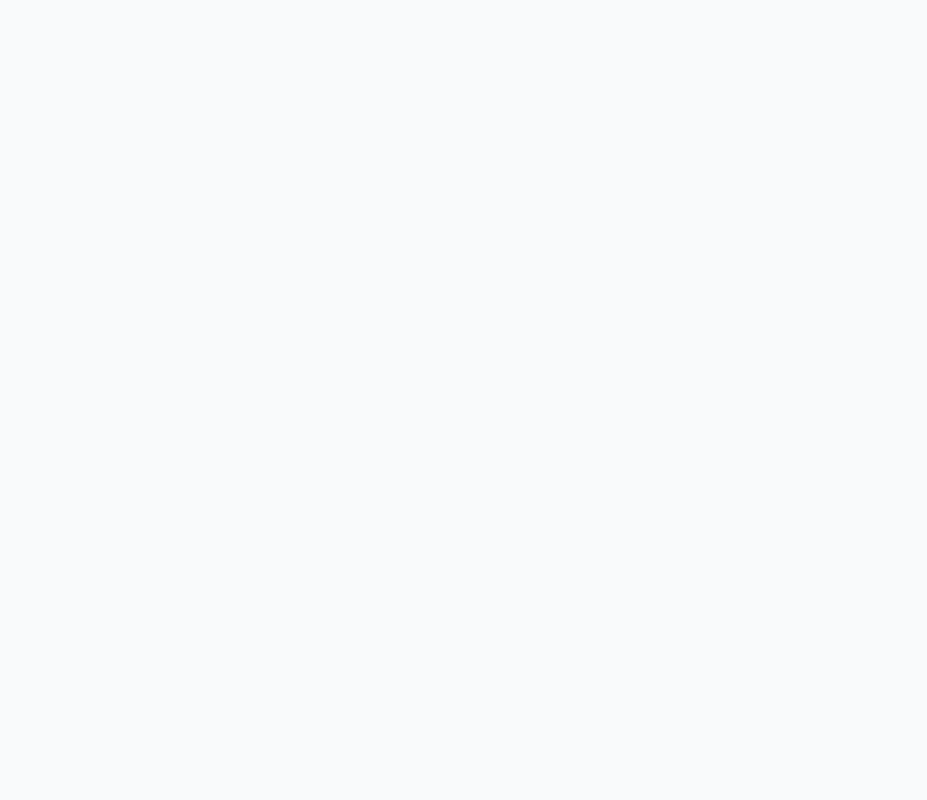
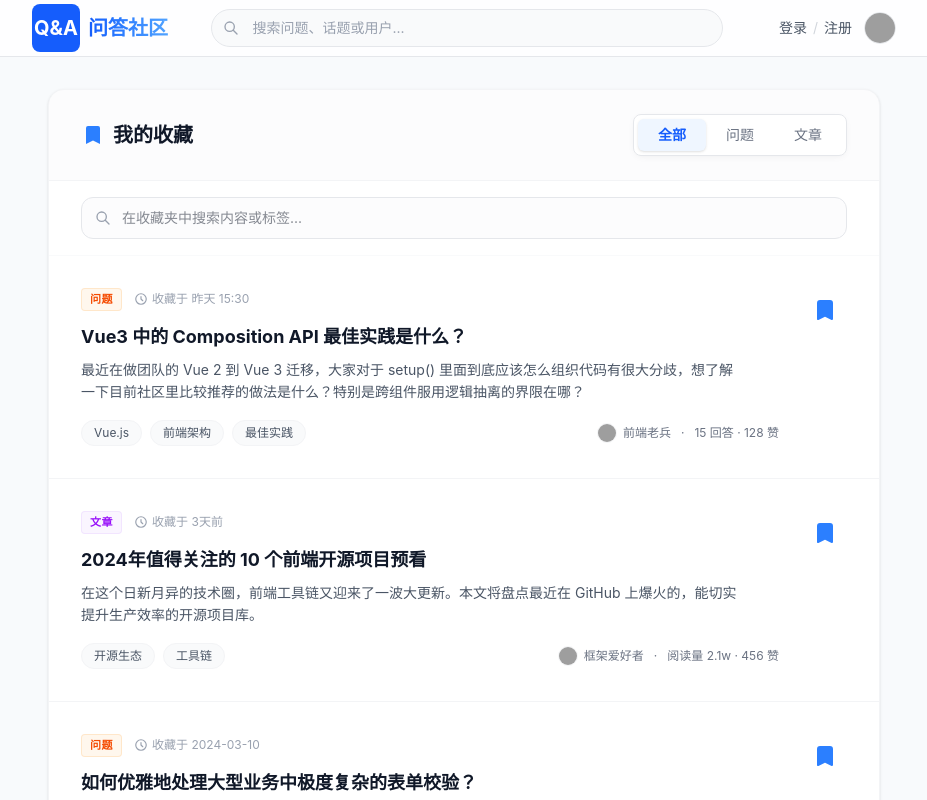
Before and after one commit to xuxingda42b-cell/DeepKnow, a Vue app: page /collections in a window 1280 px wide. Before the commit this address had no page. Shown: the top 800 px of the page, without its empty margins (176-1103 px from the left). Built offline with nearby package versions, Linux system fonts and the light colour scheme; grey boxes are pictures that could not be loaded; the HTML template or start-up script is replaced by a standard one.

Commit message:
我的收藏页面初始化

```diff
--- a/src/components/topNav.tsx
+++ b/src/components/topNav.tsx
@@ -97,7 +97,7 @@ export const TopNav = defineComponent({
                       <RouterLink to="/messages" class="block px-4 py-2 text-sm text-gray-700 hover:bg-gray-50 hover:text-blue-600 transition-colors">
                         我的消息
                       </RouterLink>
-                      <RouterLink to="#" class="block px-4 py-2 text-sm text-gray-700 hover:bg-gray-50 hover:text-blue-600 transition-colors">
+                      <RouterLink to="/collections" class="block px-4 py-2 text-sm text-gray-700 hover:bg-gray-50 hover:text-blue-600 transition-colors">
                         我的收藏
                       </RouterLink>
                       <div class="h-px bg-gray-100 my-1"></div>
--- a/src/router/index.ts
+++ b/src/router/index.ts
@@ -36,6 +36,11 @@ const router = createRouter({
           path: 'messages',
           name: 'messages',
           component: () => import('../views/MessagesView.vue'),
+        },
+        {
+          path: 'collections',
+          name: 'collections',
+          component: () => import('../views/CollectionsView.vue'),
         }
       ]
     },
--- /dev/null
+++ b/src/views/CollectionsView.vue
@@ -0,0 +1,162 @@
+<template>
+  <div class="py-8 px-4 sm:px-6 lg:px-8 max-w-4xl mx-auto w-full">
+    <div class="bg-white rounded-2xl shadow-sm border border-gray-100 overflow-hidden min-h-[600px] flex flex-col">
+      <!-- 头部 -->
+      <div class="px-8 py-6 border-b border-gray-100 flex items-center justify-between bg-gray-50/50 flex-wrap gap-4">
+        <h1 class="text-xl font-bold text-gray-900 flex items-center gap-2">
+          <svg class="w-6 h-6 text-blue-500" fill="currentColor" viewBox="0 0 24 24"><path d="M5 5a2 2 0 012-2h10a2 2 0 012 2v16l-7-3.5L5 21V5z"></path></svg>
+          我的收藏
+        </h1>
+        <div class="flex items-center bg-white rounded-lg p-1 shadow-[0_2px_10px_-4px_rgba(0,0,0,0.1)] border border-gray-200">
+          <button
+            @click="filterType = 'all'"
+            :class="filterType === 'all' ? 'bg-blue-50 text-blue-600 font-bold shadow-sm' : 'text-gray-500 hover:text-gray-700'"
+            class="px-5 py-1.5 rounded-md text-sm transition-all"
+          >
+            全部
+          </button>
+          <button
+            @click="filterType = 'questions'"
+            :class="filterType === 'questions' ? 'bg-blue-50 text-blue-600 font-bold shadow-sm' : 'text-gray-500 hover:text-gray-700'"
+            class="px-5 py-1.5 rounded-md text-sm transition-all"
+          >
+            问题
+          </button>
+          <button
+            @click="filterType = 'articles'"
+            :class="filterType === 'articles' ? 'bg-blue-50 text-blue-600 font-bold shadow-sm' : 'text-gray-500 hover:text-gray-700'"
+            class="px-5 py-1.5 rounded-md text-sm transition-all"
+          >
+            文章
+          </button>
+        </div>
+      </div>
+
+      <!-- 搜索栏 -->
+      <div class="px-8 py-4 border-b border-gray-50 bg-white">
+        <div class="relative">
+          <div class="absolute inset-y-0 left-0 pl-3.5 flex items-center pointer-events-none">
+            <svg class="w-4 h-4 text-gray-400 group-focus-within:text-blue-500 transition-colors" fill="none" stroke="currentColor" viewBox="0 0 24 24"><path stroke-linecap="round" stroke-linejoin="round" stroke-width="2" d="M21 21l-6-6m2-5a7 7 0 11-14 0 7 7 0 0114 0z"></path></svg>
+          </div>
+          <input
+            type="text"
+            placeholder="在收藏夹中搜索内容或标签..."
+            class="block w-full pl-10 pr-3 py-2.5 border border-gray-200 rounded-xl bg-gray-50/50 focus:bg-white focus:ring-2 focus:ring-blue-500/20 focus:border-blue-500 transition-all text-sm group"
+          />
+        </div>
+      </div>
+
+      <!-- 收藏列表 -->
+      <div class="flex-1 overflow-y-auto bg-gray-50/30">
+        <div v-if="filteredCollections.length === 0" class="h-full flex flex-col items-center justify-center text-gray-400 py-24">
+          <svg class="w-16 h-16 text-gray-200 mb-4" fill="none" stroke="currentColor" viewBox="0 0 24 24"><path stroke-linecap="round" stroke-linejoin="round" stroke-width="1.5" d="M5 5a2 2 0 012-2h10a2 2 0 012 2v16l-7-3.5L5 21V5z"></path></svg>
+          <p class="text-sm">尚未收藏任何内容</p>
+        </div>
+
+        <ul v-else class="divide-y divide-gray-100 bg-white">
+          <li v-for="item in filteredCollections" :key="item.id" class="p-8 hover:bg-blue-50/20 transition-colors group cursor-pointer relative">
+            <div class="flex justify-between items-start gap-6">
+              <div class="flex-1 min-w-0">
+                <!-- 徽章和时间 -->
+                <div class="flex items-center gap-3 mb-3">
+                  <span
+                    class="px-2 py-0.5 text-[11px] font-bold tracking-wider rounded border"
+                    :class="item.type === 'question' ? 'bg-orange-50 text-orange-600 border-orange-200/50' : 'bg-purple-50 text-purple-600 border-purple-200/50'"
+                  >
+                    {{ item.type === 'question' ? '问题' : '文章' }}
+                  </span>
+                  <span class="text-xs text-gray-400 flex items-center gap-1">
+                    <svg class="w-3.5 h-3.5" fill="none" stroke="currentColor" viewBox="0 0 24 24"><path stroke-linecap="round" stroke-linejoin="round" stroke-width="2" d="M12 8v4l3 3m6-3a9 9 0 11-18 0 9 9 0 0118 0z"></path></svg>
+                    收藏于 {{ item.savedAt }}
+                  </span>
+                </div>
+
+                <!-- 标题 -->
+                <router-link :to="`/question/${item.id}`" class="text-lg font-bold text-gray-900 hover:text-blue-600 transition-colors line-clamp-1 mb-2 before:absolute before:inset-0">
+                  {{ item.title }}
+                </router-link>
+
+                <!-- 摘要内容 -->
+                <p class="text-sm text-gray-600 line-clamp-2 mb-4 leading-relaxed pr-8">
+                  {{ item.summary }}
+                </p>
+
+                <!-- 元数据：标签和作者 -->
+                <div class="flex items-center justify-between flex-wrap gap-4 relative z-10">
+                  <div class="flex items-center gap-2">
+                    <span v-for="tag in item.tags" :key="tag" class="px-3 py-1 bg-gray-50 border border-gray-100 text-gray-600 text-xs rounded-full hover:bg-gray-100 transition-colors cursor-pointer">
+                      {{ tag }}
+                    </span>
+                  </div>
+                  <div class="flex items-center gap-2.5 text-xs text-gray-500">
+                    <div class="flex items-center gap-1.5 hover:text-gray-800 transition-colors cursor-pointer">
+                      <img :src="item.authorAvatar" alt="Author" class="w-5 h-5 rounded-full object-cover border border-gray-100">
+                      <span class="font-medium">{{ item.author }}</span>
+                    </div>
+                    <span>·</span>
+                    <span>{{ item.stats }}</span>
+                  </div>
+                </div>
+              </div>
+
+              <!-- 右侧操作区：取消收藏按钮 -->
+              <button class="relative z-10 text-gray-300 hover:text-red-500 p-2.5 rounded-full hover:bg-red-50 transition-all group/btn shrink-0 focus:outline-none" title="取消收藏">
+                <svg class="w-6 h-6 fill-blue-500 text-blue-500 group-hover/btn:fill-red-50 group-hover/btn:stroke-red-500 group-hover/btn:text-red-500 transition-colors" viewBox="0 0 24 24" stroke="currentColor">
+                  <path stroke-linecap="round" stroke-linejoin="round" stroke-width="2" d="M5 5a2 2 0 012-2h10a2 2 0 012 2v16l-7-3.5L5 21V5z"></path>
+                </svg>
+              </button>
+            </div>
+          </li>
+        </ul>
+      </div>
+    </div>
+  </div>
+</template>
+
+<script setup lang="ts">
+import { ref, computed } from 'vue'
+
+const filterType = ref('all')
+
+const collections = [
+  {
+    id: 1,
+    type: 'question',
+    title: 'Vue3 中的 Composition API 最佳实践是什么？',
+    summary: '最近在做团队的 Vue 2 到 Vue 3 迁移，大家对于 setup() 里面到底应该怎么组织代码有很大分歧，想了解一下目前社区里比较推荐的做法是什么？特别是跨组件服用逻辑抽离的界限在哪？',
+    tags: ['Vue.js', '前端架构', '最佳实践'],
+    author: '前端老兵',
+    authorAvatar: 'https://api.dicebear.com/7.x/avataaars/svg?seed=Vue',
+    stats: '15 回答 · 128 赞',
+    savedAt: '昨天 15:30'
+  },
+  {
+    id: 2,
+    type: 'article',
+    title: '2024年值得关注的 10 个前端开源项目预看',
+    summary: '在这个日新月异的技术圈，前端工具链又迎来了一波大更新。本文将盘点最近在 GitHub 上爆火的，能切实提升生产效率的开源项目库。',
+    tags: ['开源生态', '工具链'],
+    author: '框架爱好者',
+    authorAvatar: 'https://api.dicebear.com/7.x/avataaars/svg?seed=Tech',
+    stats: '阅读量 2.1w · 456 赞',
+    savedAt: '3天前'
+  },
+  {
+    id: 3,
+    type: 'question',
+    title: '如何优雅地处理大型业务中极度复杂的表单校验？',
+    summary: '遇到一个大概有 50 多个字段，分布在 4 个 Tab 页，部分字段显示隐藏产生联动影响的超级复杂业务表单。目前代码全部耦合在一起，维护非常痛苦。各位大佬是怎么解耦的？',
+    tags: ['JavaScript', '表单', '架构设计'],
+    author: 'Code Ninja',
+    authorAvatar: 'https://api.dicebear.com/7.x/avataaars/svg?seed=Ninja',
+    stats: '24 回答 · 89 赞',
+    savedAt: '2024-03-10'
+  }
+]
+
+const filteredCollections = computed(() => {
+  if (filterType.value === 'all') return collections
+  const t = filterType.value === 'questions' ? 'question' : 'article'
+  return collections.filter(c => c.type === t)
+})
+</script>
```
